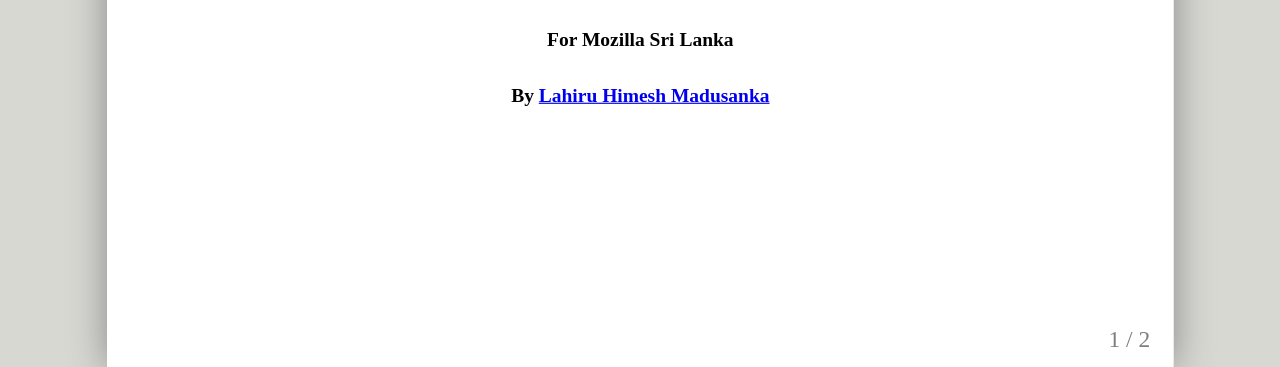
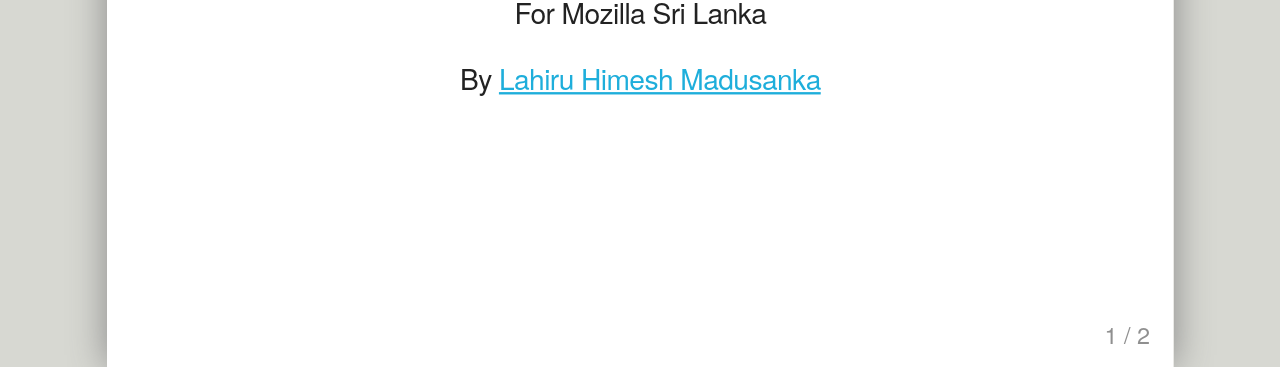
Before and after one commit to sdglhm/mozilla-lk-rust, a plain HTML site: page index.html in a window 1280 px wide. Shown: the part 433-800 px from the top of the page. Drawn offline with Linux system fonts and the light colour scheme; the site is published under a folder, as on GitHub Pages, so addresses that start at the root find nothing.

Commit message:
Fixed relative link issue.

```diff
--- a/index.html
+++ b/index.html
@@ -3,8 +3,8 @@
 <head>
     <meta charset="UTF-8">
     <title>Getting Rusty with Rust Language - For Mozilla Sri Lanka by Lahiru Himesh Madusanka</title>
-    <link rel="stylesheet" href="/src/skeleton.css"/>
-    <link rel="stylesheet" href="/src/style.css"/>
+    <link rel="stylesheet" href="src/skeleton.css"/>
+    <link rel="stylesheet" href="src/style.css"/>
 </head>
 <body>
 <textarea id="source">
@@ -20,7 +20,7 @@
 
 </textarea>
 
-<script src="remark.js"></script>
+<script src="src/remark.js"></script>
 <script>
     var slideshow = remark.create();
 </script>
```
